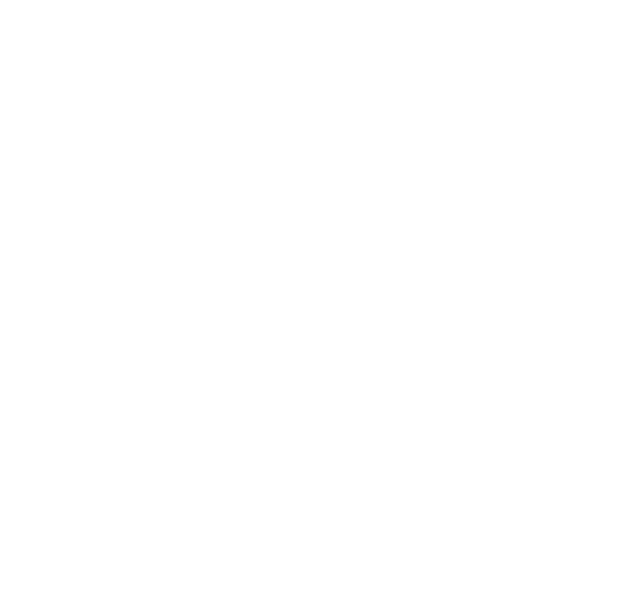
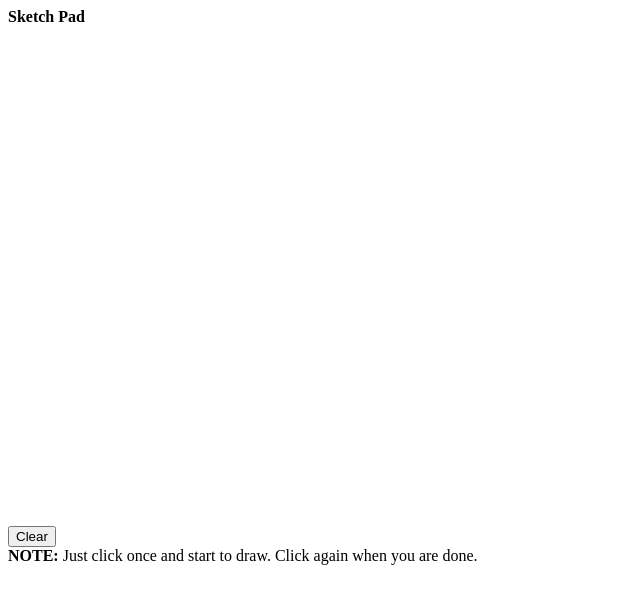
Before and after one commit to hlysm377/creative-assignment-1, a plain HTML site: page index.html in a window 1280 px wide. Shown: the whole page, without its empty margins (0-640 px from the left). Drawn offline with Linux system fonts and the light colour scheme.

Commit message:
New html

```diff
--- a/index.html
+++ b/index.html
@@ -1,6 +1,57 @@
 <html>
-<head>
-</head>
-<body>
-</body>
+  <head>
+    <title>Lab 1</title>
+    <link rel="stylesheet" href="lab1.css">
+    <link rel="java" href="lab1.js">
+  </head>
+  <body>
+    <header><strong>Sketch Pad</strong></header>
+    <div id="canvas_container">
+      <canvas id="canvas" width="700" height="500"></canvas>
+      </div>
+      <!--<img src="connect_apple.png">-->
+        <div class="button_c">
+        <button onclick="clearPaint()">Clear</button>
+        </div>
+        <footer>
+          <strong> NOTE: </strong>Just click once and start to draw. Click again when you are done.
+        </footer>
+
+        <script>
+          var canvas = document.getElementById('canvas');
+          var context = canvas.getContext('2d');
+          var second;
+          var isDrawing;
+          var rect = canvas.getBoundingClientRect();
+
+          context.lineWidth = 5;
+          context.lineJoin = context.lineCap = 'round';
+          context.fillStyle = "red";
+          context.strokeStyle = "#4e42f4";
+
+          canvas.onmousedown = function(event) {
+            isDrawing = true;
+            context.moveTo(event.clientX - rect.left, event.clientY - rect.top);
+          }
+          canvas.onmousemove = function(event) {
+            if (isDrawing) {
+              //context.beginPath();
+              context.lineTo(event.clientX -rect.left, event.clientY - rect.top);
+              context.stroke();
+              }
+          }
+          canvas.onmouseup = function() {
+            if(second == true){
+            isDrawing = false;
+            second = false;
+            }
+            else{
+            second = true;
+            }
+          }
+          function clearPaint(){
+            window.location.reload();
+          }
+        </script>
+    </body>
 </html>
```
